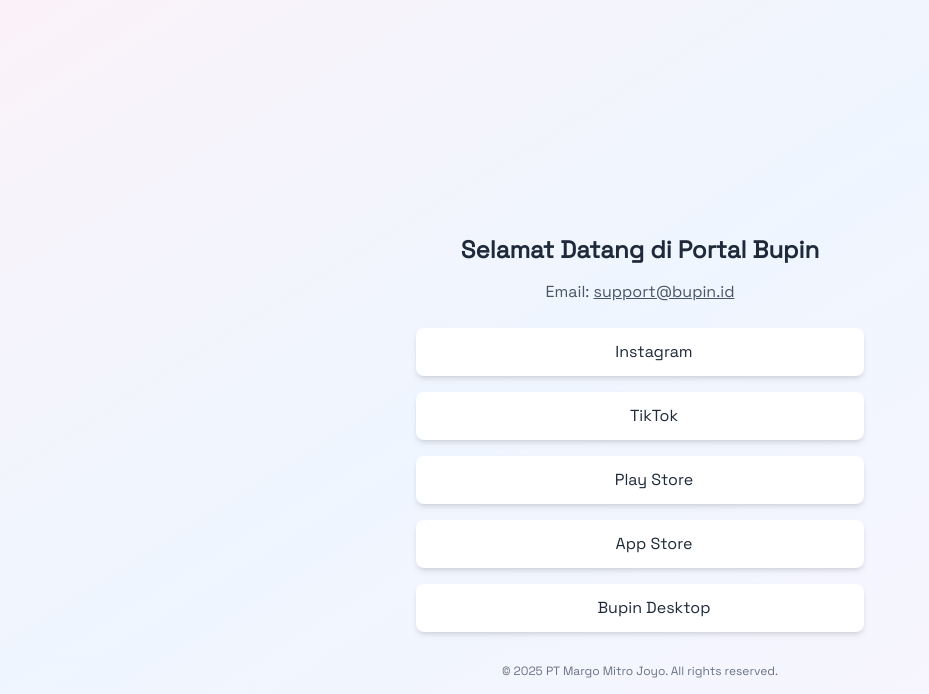
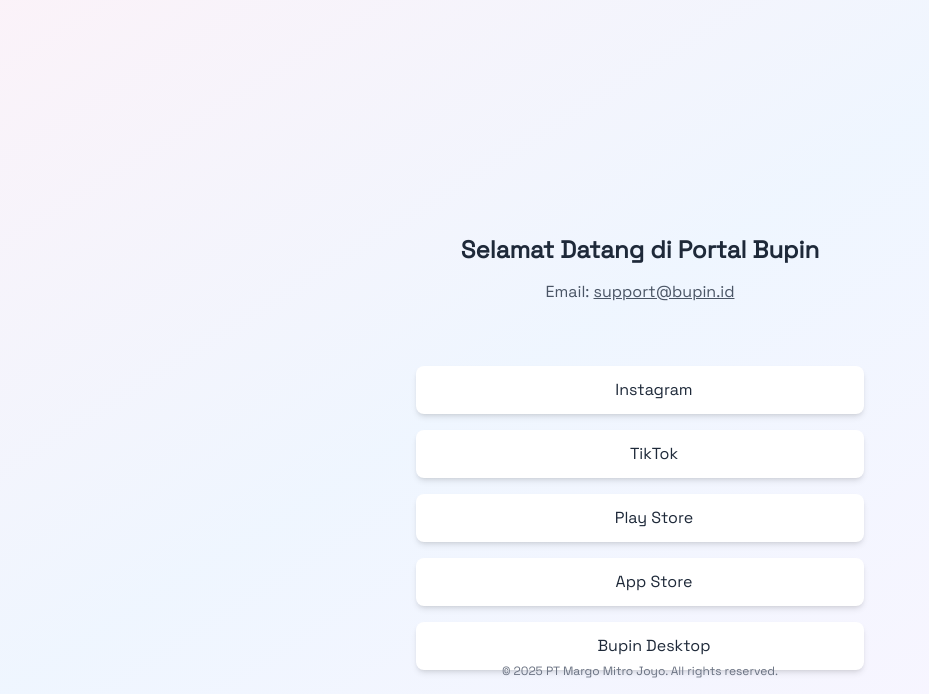
Before and after one commit to TegarAditya/bupin-microsite, a SvelteKit app: page / in a window 1280 px wide. Shown: the part 106-800 px from the top of the page, without its empty margins (0-929 px from the left). Built offline with nearby package versions, Linux system fonts and the light colour scheme; some icons are missing.

Commit message:
fix: adjust layout for copyright positioning

```diff
--- a/src/routes/+layout.svelte
+++ b/src/routes/+layout.svelte
@@ -16,10 +16,10 @@
 	<title>Portal Bupin</title>
 </svelte:head>
 
-<div class="relative flex min-h-screen flex-col items-center justify-start p-6 text-gray-800 bg-gradient-to-br from-pink-50 via-blue-50 to-purple-50">
+<div class="relative flex min-h-screen flex-col items-center justify-between p-6 text-gray-800 bg-gradient-to-br from-pink-50 via-blue-50 to-purple-50">
 	<div class="absolute -z-10 inset-0 bg-[radial-gradient(ellipse_at_center,rgba(255,255,255,0.6)_0%,transparent_70%)] pointer-events-none"></div>
 	{@render children()}
-	<div class="absolute bottom-5 text-xs text-gray-500 md:absolute md:bottom-[15px]">
+	<div class="mt-10 text-xs text-gray-500 md:absolute md:bottom-[15px]">
 		&copy; {thisYear} PT Margo Mitro Joyo. All rights reserved.
 	</div>
 </div>
```
